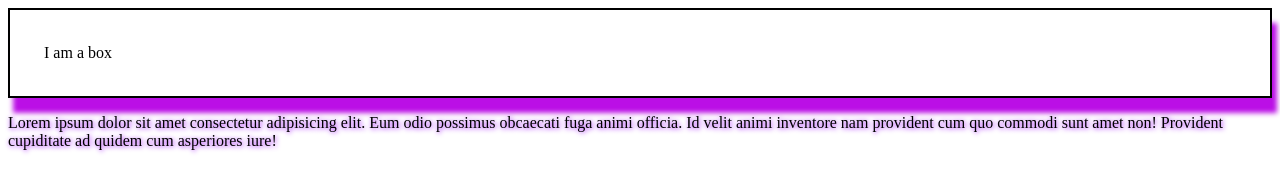
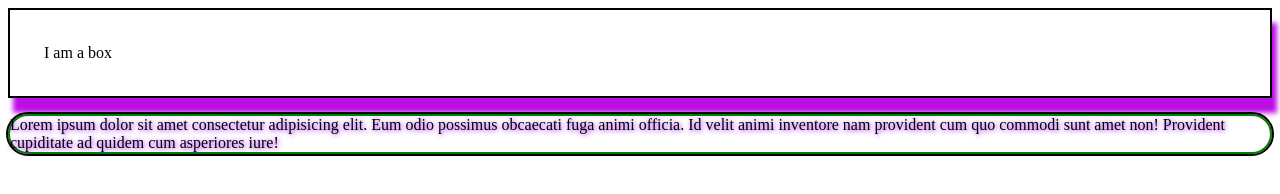
Before and after one commit to jainamd27/CSS, a plain HTML site: page tut24/index.html in a window 1280 px wide. Drawn offline with Linux system fonts and the light colour scheme.

Commit message:
Add outline, border, and border-radius styles to .text-shadow class in index.html

```diff
--- a/tut24/index.html
+++ b/tut24/index.html
@@ -12,6 +12,9 @@
         }
         .text-shadow{
             text-shadow: 1px 1px 5px rgb(156, 0, 247);
+            outline: 2px solid black;
+            border: 2px solid green;
+            border-radius: 34px;
         }
     </style>
 </head>
```
